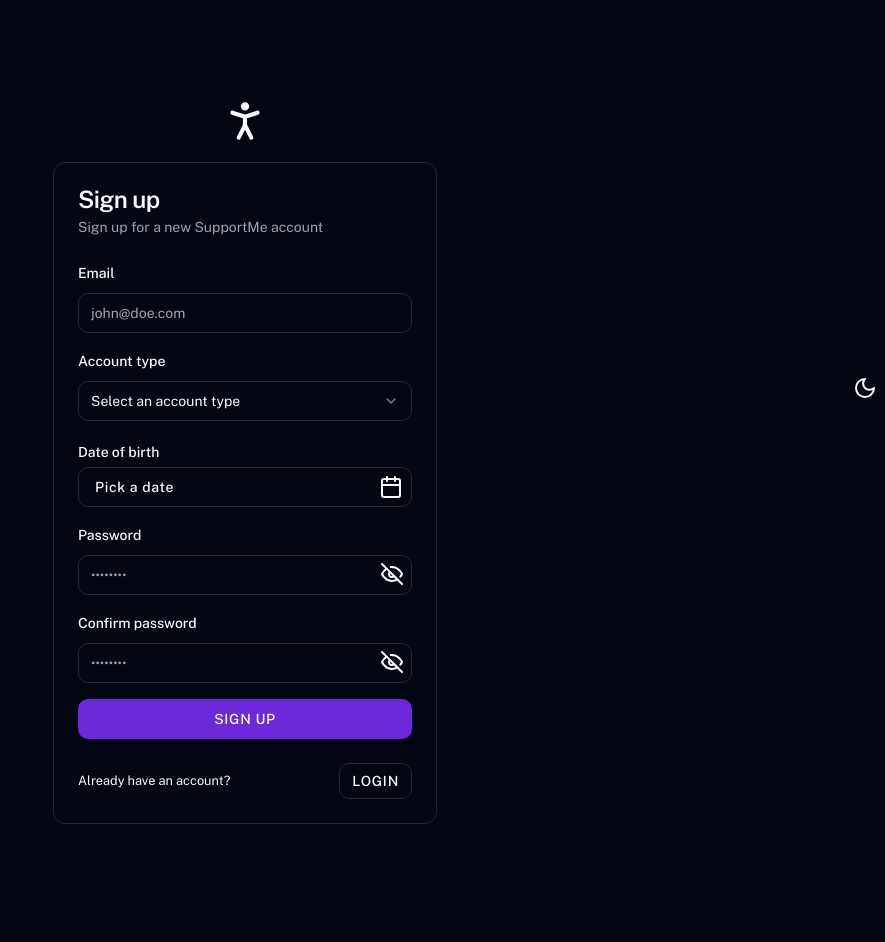
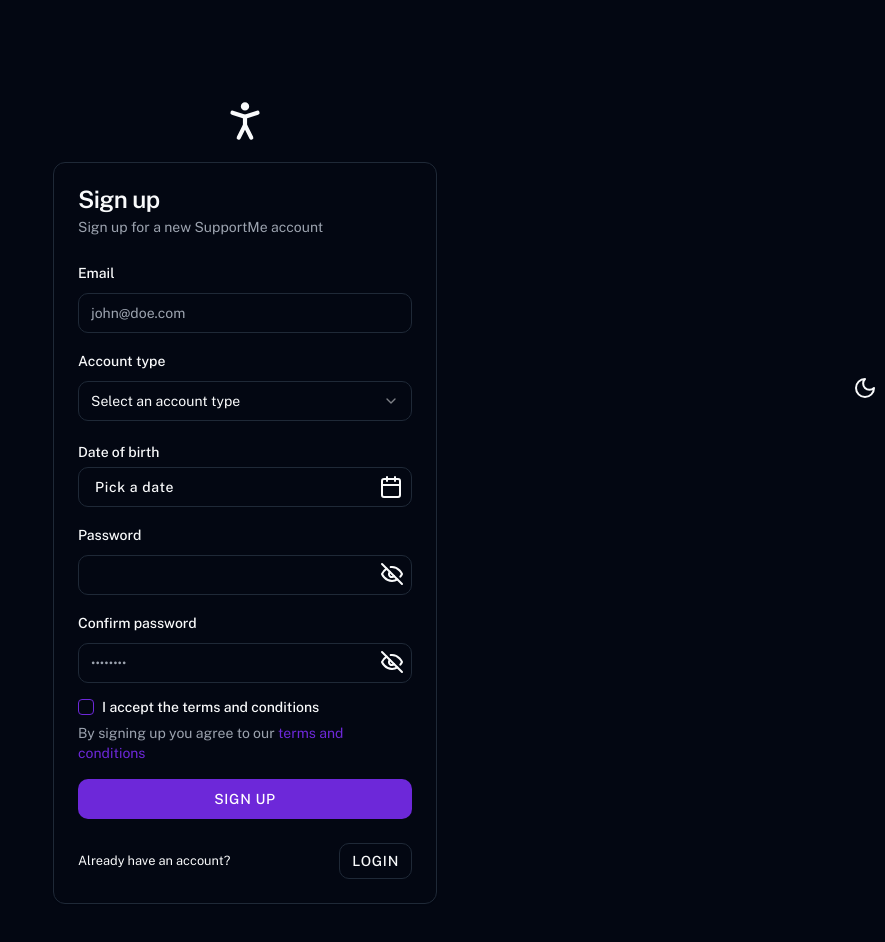
Before and after one commit to breakthrough001/support-me-course, a Next.js app: page /sign-up in a window 1280 px wide. Shown: the top 942 px of the page, without its empty margins (395-1280 px from the left). Before the commit the page ends 920 px from the top, so only its background shows below. Built offline with nearby package versions, Linux system fonts and the light colour scheme.

Commit message:
lesson complete

```diff
--- a/app/(logged-out)/login/page.tsx
+++ b/app/(logged-out)/login/page.tsx
@@ -22,6 +22,7 @@ import { PasswordInput } from "@/components/ui/password-input";
 import { zodResolver } from "@hookform/resolvers/zod";
 import { PersonStanding } from "lucide-react";
 import Link from "next/link";
+import { useRouter } from "next/navigation";
 import { useForm } from "react-hook-form";
 import * as z from "zod";
 
@@ -31,15 +32,19 @@ const formSchema = z.object({
 });
 
 export default function LoginPage() {
+  const router = useRouter();
+
   const form = useForm<z.infer<typeof formSchema>>({
     resolver: zodResolver(formSchema),
     defaultValues: {
       email: "",
+      password: "",
     },
   });
 
-  const handleSubmit = () => {
-    console.log("login validation passed");
+  const handleSubmit = (data: z.infer<typeof formSchema>) => {
+    console.log("login validation passed", data);
+    router.push("/dashboard");
   };
 
   return (
--- a/app/(logged-out)/sign-up/page.tsx
+++ b/app/(logged-out)/sign-up/page.tsx
@@ -9,6 +9,7 @@ import {
   CardHeader,
   CardTitle,
 } from "@/components/ui/card";
+import { Checkbox } from "@/components/ui/checkbox";
 import {
   Form,
   FormControl,
@@ -36,6 +37,7 @@ import { zodResolver } from "@hookform/resolvers/zod";
 import { format } from "date-fns";
 import { CalendarIcon, PersonStanding } from "lucide-react";
 import Link from "next/link";
+import { useRouter } from "next/navigation";
 import { useForm } from "react-hook-form";
 import * as z from "zod";
 
@@ -45,6 +47,11 @@ const formSchema = z
     accountType: z.enum(["personal", "company"]),
     companyName: z.string().optional(),
     numberOfEmployees: z.coerce.number().optional(),
+    acceptTerms: z
+      .boolean({
+        required_error: "You must accept the terms and conditions",
+      })
+      .refine((checked) => checked, "You must accept the terms and conditions"),
     // the date parameter is coming from the value of this field, it could be called anything
     dob: z.date().refine((date) => {
       const today = new Date();
@@ -95,15 +102,20 @@ const formSchema = z
   });
 
 export default function SignupPage() {
+  const router = useRouter();
   const form = useForm<z.infer<typeof formSchema>>({
     resolver: zodResolver(formSchema),
     defaultValues: {
       email: "",
+      companyName: "",
+      password: "",
+      passwordConfirm: "",
     },
   });
 
-  const handleSubmit = () => {
-    console.log("login validation passed");
+  const handleSubmit = (data: z.infer<typeof formSchema>) => {
+    console.log("login validation passed", data);
+    router.push("/dashboard");
   };
 
   const accountType = form.watch("accountType");
@@ -186,6 +198,7 @@ export default function SignupPage() {
                             min={0}
                             placeholder="Number of employees"
                             {...field}
+                            value={field.value ?? ""}
                           />
                         </FormControl>
                         <FormMessage />
@@ -241,7 +254,7 @@ export default function SignupPage() {
                   <FormItem>
                     <FormLabel>Password</FormLabel>
                     <FormControl>
-                      <PasswordInput placeholder="••••••••" {...field} />
+                      <PasswordInput {...field} />
                     </FormControl>
                     <FormMessage />
                   </FormItem>
@@ -260,6 +273,33 @@ export default function SignupPage() {
                   </FormItem>
                 )}
               />
+              <FormField
+                control={form.control}
+                name="acceptTerms"
+                render={({ field }) => (
+                  <FormItem>
+                    <div className="flex gap-2 items-center">
+                      <FormControl>
+                        <Checkbox
+                          checked={field.value}
+                          onCheckedChange={field.onChange}
+                        />
+                      </FormControl>
+                      <FormLabel>I accept the terms and conditions</FormLabel>
+                    </div>
+                    <FormDescription>
+                      By signing up you agree to our{" "}
+                      <Link
+                        href="/terms"
+                        className="text-primary hover:underline"
+                      >
+                        terms and conditions
+                      </Link>
+                    </FormDescription>
+                    <FormMessage />
+                  </FormItem>
+                )}
+              />
               <Button type="submit">Sign up</Button>
             </form>
           </Form>
--- /dev/null
+++ b/app/dashboard/layout.tsx
@@ -0,0 +1,15 @@
+export default function DashboardLayout({
+  children,
+}: {
+  children: React.ReactNode;
+}) {
+  return (
+    <div className="grid grid-cols-[250px_1fr] h-screen">
+      <div className="bg-muted overflow-auto px-6 py-4">side panel</div>
+      <div className="overflow-auto py-2 px-6">
+        <h1 className="pb-4">Welcome back, Joe!</h1>
+        {children}
+      </div>
+    </div>
+  );
+}
--- /dev/null
+++ b/app/dashboard/page.tsx
@@ -0,0 +1,3 @@
+export default function DashboardPage() {
+  return <div>Dashboard</div>;
+}
--- /dev/null
+++ b/components/ui/checkbox.tsx
@@ -0,0 +1,30 @@
+"use client";
+
+import * as React from "react";
+import * as CheckboxPrimitive from "@radix-ui/react-checkbox";
+import { Check } from "lucide-react";
+
+import { cn } from "@/lib/utils";
+
+const Checkbox = React.forwardRef<
+  React.ElementRef<typeof CheckboxPrimitive.Root>,
+  React.ComponentPropsWithoutRef<typeof CheckboxPrimitive.Root>
+>(({ className, ...props }, ref) => (
+  <CheckboxPrimitive.Root
+    ref={ref}
+    className={cn(
+      "peer h-4 w-4 shrink-0 rounded border border-primary ring-offset-background focus-visible:outline-none focus-visible:ring-2 focus-visible:ring-ring focus-visible:ring-offset-2 disabled:cursor-not-allowed disabled:opacity-50 data-[state=checked]:bg-primary data-[state=checked]:text-primary-foreground",
+      className
+    )}
+    {...props}
+  >
+    <CheckboxPrimitive.Indicator
+      className={cn("flex items-center justify-center text-current")}
+    >
+      <Check className="h-4 w-4" />
+    </CheckboxPrimitive.Indicator>
+  </CheckboxPrimitive.Root>
+));
+Checkbox.displayName = CheckboxPrimitive.Root.displayName;
+
+export { Checkbox };
--- a/package.json
+++ b/package.json
@@ -10,6 +10,7 @@
   },
   "dependencies": {
     "@hookform/resolvers": "^3.3.4",
+    "@radix-ui/react-checkbox": "^1.0.4",
     "@radix-ui/react-label": "^2.0.2",
     "@radix-ui/react-popover": "^1.0.7",
     "@radix-ui/react-select": "^2.0.0",
```
Also changed, not shown: 1 other file (tests, documents, lock files or other folders).
